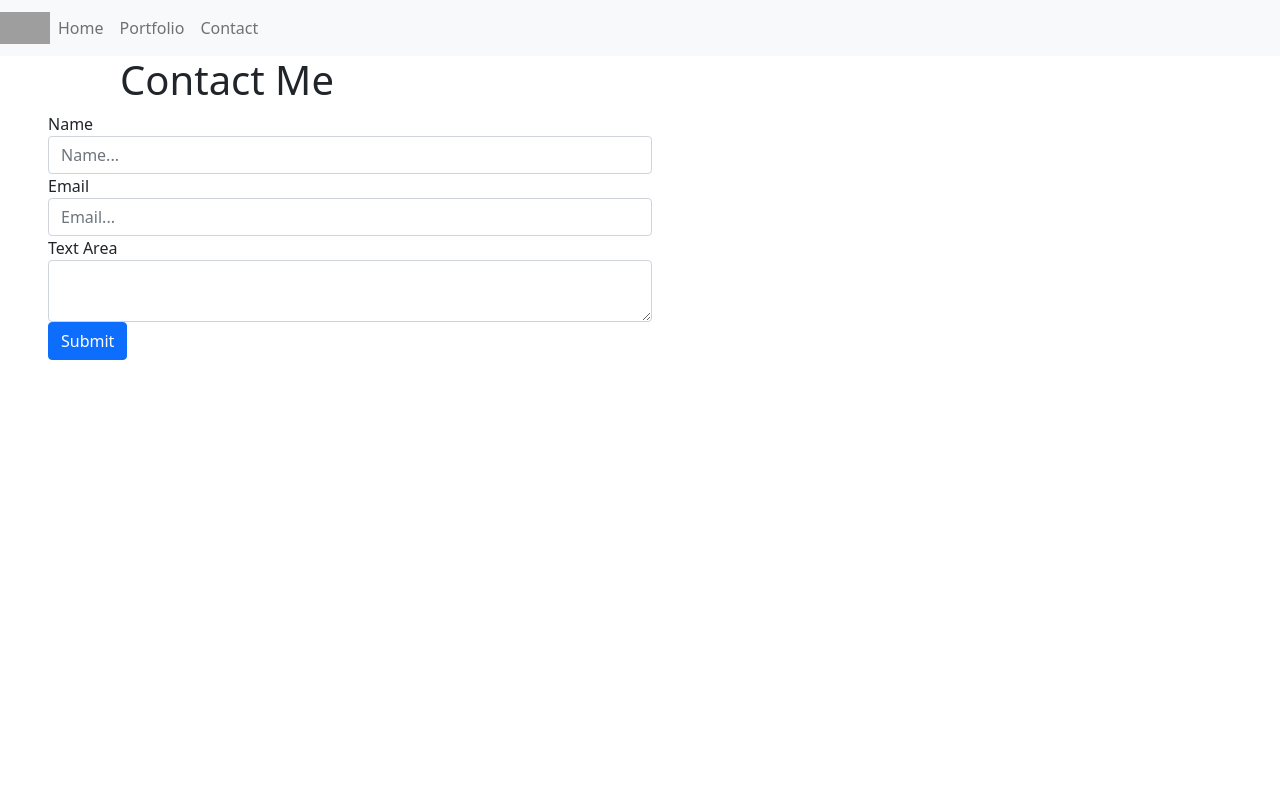
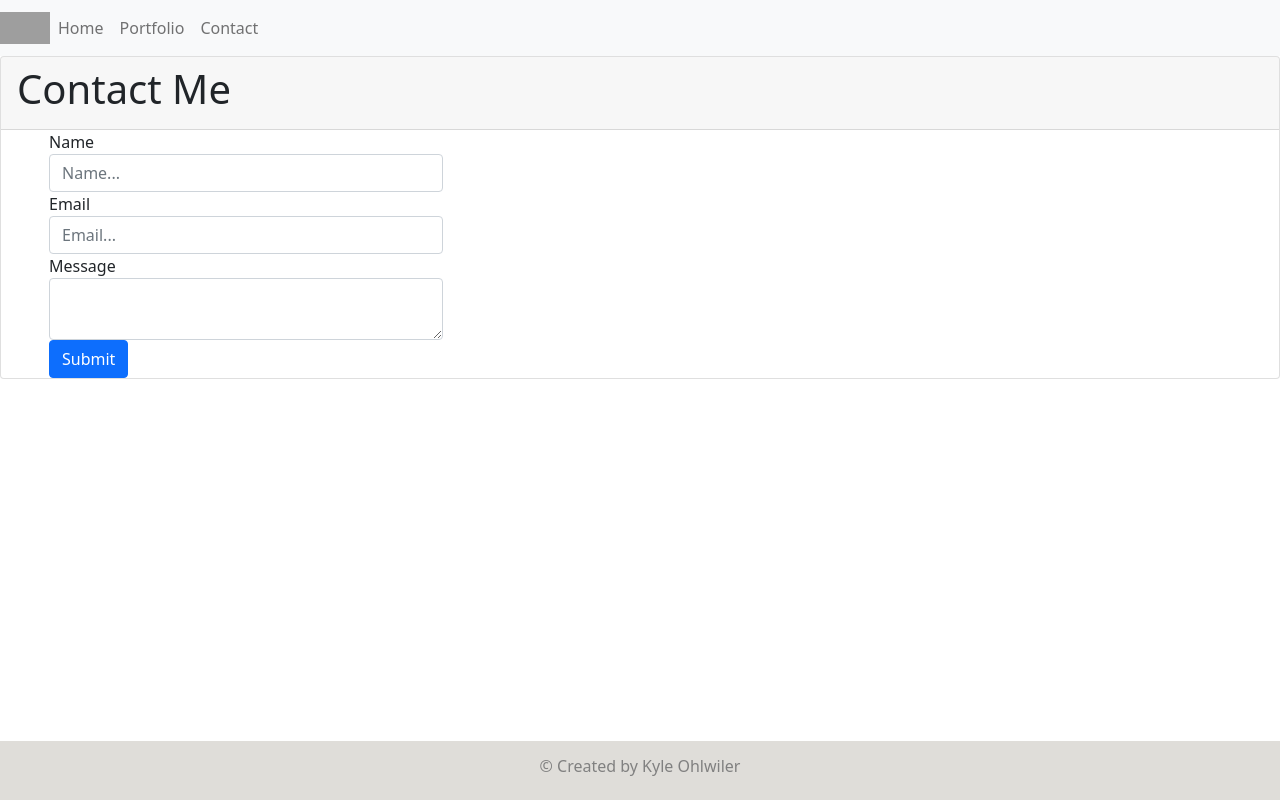
Before and after one commit to Ohskie3/REACT-Portfolio, a React (Create React App) app: page /contact in a window 1280 px wide. Built offline with nearby package versions, Linux system fonts and the light colour scheme; grey boxes are pictures that could not be loaded.

Commit message:
added footer

```diff
--- a/src/App.css
+++ b/src/App.css
@@ -1,3 +1,16 @@
 .navbar {
   background-color: gray;
 }
+
+.footer {
+  margin-top: 1rem;
+  padding: 1rem;
+  background-color: rgb(223, 221, 217);
+  position: fixed;
+  bottom: 0;
+  left: 0;
+  width: 100%;
+  display: flex;
+  justify-content: center;
+  color: gray;
+}
--- a/src/App.js
+++ b/src/App.js
@@ -9,6 +9,7 @@ import Home from './pages/Home'
 import Contact from './pages/Contact'
 import Portfolio from './pages/Portfolio'
 import Navbar from './components/Navbar'
+import Footer from './components/Footer'
 import './App.css'
 
 
@@ -34,6 +35,9 @@ const App = () => {
       </Route>
 
           </Switch>
+          <div className="footer">
+        <Footer />
+          </div>
         </div>
       </Router>
 
--- /dev/null
+++ b/src/components/Footer/Footer.js
@@ -0,0 +1,7 @@
+const Footer = () => {
+  return (
+    <h6> © Created by Kyle Ohlwiler</h6>
+  )
+}
+
+export default Footer
--- /dev/null
+++ b/src/components/Footer/index.js
@@ -0,0 +1 @@
+export { default } from './Footer'
--- a/src/pages/Contact/Contact.js
+++ b/src/pages/Contact/Contact.js
@@ -1,14 +1,18 @@
 import React from 'react';
-import { Button, Form, FormGroup, Label, Input, FormText, Container, Row, Col } from 'reactstrap'
+import {
+  Button, Form, FormGroup, Label, Input, FormText, Container, Row, Col, Card, CardHeader, CardFooter, CardBody,
+  CardTitle, CardText } from 'reactstrap'
 import './Contact.css'
 
 const Contact = () => {
   return (
     <>
-      <h1 className="contactMe">Contact Me</h1>
 
+      <Card className="contactCard">
+        <CardHeader>
+          <h1>Contact Me</h1></CardHeader>
       <Row className="contactMe">
-        <Col xs="6">
+        <Col xs="4">
           <Form>
             <FormGroup>
               <Label for="exampleName">Name</Label>
@@ -19,14 +23,14 @@ const Contact = () => {
               <Input type="Email" name="Email" id="exampleEmail" placeholder="Email..." />
             </FormGroup>
             <FormGroup>
-              <Label for="exampleText">Text Area</Label>
+              <Label for="exampleText">Message</Label>
               <Input type="textarea" name="text" id="exampleText" />
             </FormGroup>
             <Button color="primary">Submit</Button>
           </Form>
         </Col>
       </Row>
-
+      </Card>
     </>
   )
 }
```
Also changed, not shown: src/components/Navbar/Navbar.js (+0 -23 lines), src/pages/Contact/Contact.css (line endings or trailing spaces).
